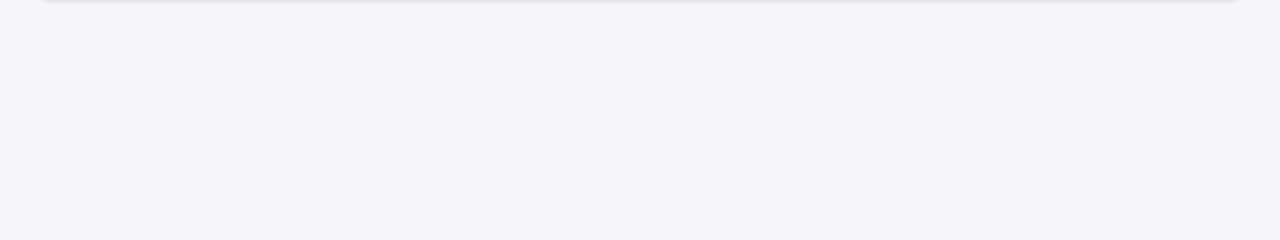
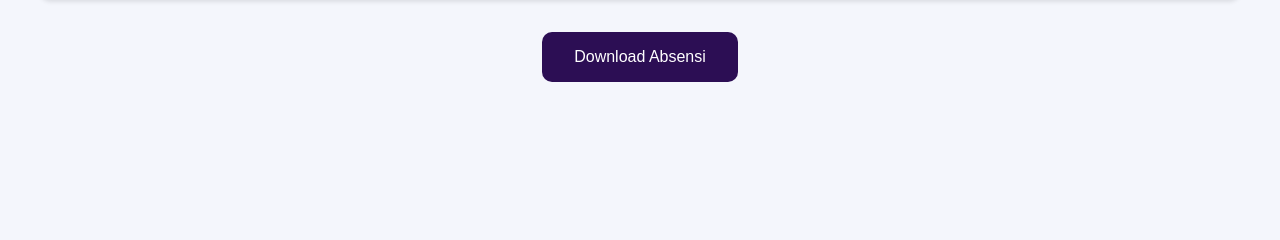
Before and after one commit to lifeatedmlab/PROJECT-FACE-RECOGNITION, a Flask app: page /absensi_event in a window 1280 px wide. Shown: the part 417-657 px from the top of the page. Run offline with Flask 3, Linux system fonts and the light colour scheme; the visitor is signed in with stand-in values (Sample User, id 1); data that the repository does not hold is empty.

Commit message:
dowload absensi

```diff
--- a/faceRecognition_files/app.py
+++ b/faceRecognition_files/app.py
@@ -15,6 +15,10 @@ from datetime import datetime
 from absensi import add_attendance, check_if_already_absent
 import pytz
 import boto3
+import pandas as pd
+from flask import send_file
+import io
+
 
 app = Flask(__name__)
 app.secret_key = os.urandom(24)
@@ -310,6 +314,56 @@ def get_absensi():
 
     return jsonify({'status': 'success', 'data': absensi_data}), 200
 
+import pandas as pd
+from flask import send_file
+import io
+from datetime import datetime
+
+@app.route('/download_absensi_xlsx', methods=['GET'])
+@login_required
+def download_absensi_xlsx():
+    event_id = request.args.get('eventId')
+    if not event_id:
+        return jsonify({'status': 'fail', 'message': 'eventId is required'}), 400
+
+    query_event = "SELECT namaEvent FROM eventmstr WHERE eventId = %s"
+    mycursor.execute(query_event, (event_id,))
+    event_name_result = mycursor.fetchone()
+    if not event_name_result:
+        return jsonify({'status': 'fail', 'message': 'Event not found'}), 404
+
+    event_name = event_name_result[0].replace(' ', '_')
+
+    query_absensi = """
+        SELECT
+            u.kodeAnggota, u.nama, u.nim, u.gen, a.waktu
+        FROM
+            absensi a
+        JOIN
+            usermstr u ON a.kodeAnggota = u.kodeAnggota
+        JOIN
+            eventmstr e ON a.eventId = e.eventId
+        WHERE
+            e.eventId = %s
+    """
+    mycursor.execute(query_absensi, (event_id,))
+    results = mycursor.fetchall()
+
+    df = pd.DataFrame(results, columns=['Kode Anggota', 'Nama Anggota', 'NIM', 'Generation', 'Waktu Absensi'])
+    df['Waktu Absensi'] = pd.to_datetime(df['Waktu Absensi']).dt.strftime('%Y-%m-%d %H:%M:%S')
+
+    output = io.BytesIO()
+    with pd.ExcelWriter(output, engine='openpyxl') as writer:
+        df.to_excel(writer, index=False, sheet_name='Absensi')
+
+    output.seek(0)
+
+    current_date = datetime.now().strftime('%Y-%m-%d')
+    filename = f'absensi_{event_name}_{current_date}.xlsx'
+
+    return send_file(output, mimetype='application/vnd.openxmlformats-officedocument.spreadsheetml.sheet', as_attachment=True, download_name=filename)
+
+
 @app.route('/index/<kodeAnggota>', methods=['DELETE'])
 @login_required
 def delete_data(kodeAnggota):
--- a/faceRecognition_files/templates/absensi_event.html
+++ b/faceRecognition_files/templates/absensi_event.html
@@ -65,6 +65,21 @@
             border-bottom: 1px solid #ddd;
             color: #200463;
         }
+        .download-button {
+            margin-top: 2rem;
+        }
+        .download-button button {
+            font-size: 16px;
+            padding: 1rem 2rem;
+            background-color: #2c0e54;
+            color: white;
+            border: none;
+            border-radius: 10px;
+            cursor: pointer;
+        }
+        .download-button button:hover {
+            background-color: #200463;
+        }
     </style>
 </head>
 <body>
@@ -96,6 +111,9 @@
                 </tbody>
             </table>
         </div>
+        <div class="download-button">
+            <button onclick="downloadAbsensiXlsx()">Download Absensi</button>
+        </div>
     </div>
 
     <script>
@@ -126,6 +144,15 @@
                     .catch(error => console.error('Error:', error));
             }
         }
+
+        function downloadAbsensiXlsx() {
+            const eventId = document.getElementById('nama-event').value;
+            if (eventId) {
+                window.location.href = `/download_absensi_xlsx?eventId=${eventId}`;
+            } else {
+                alert('Pilih nama event terlebih dahulu');
+            }
+        }
     </script>
 </body>
 </html>
```
